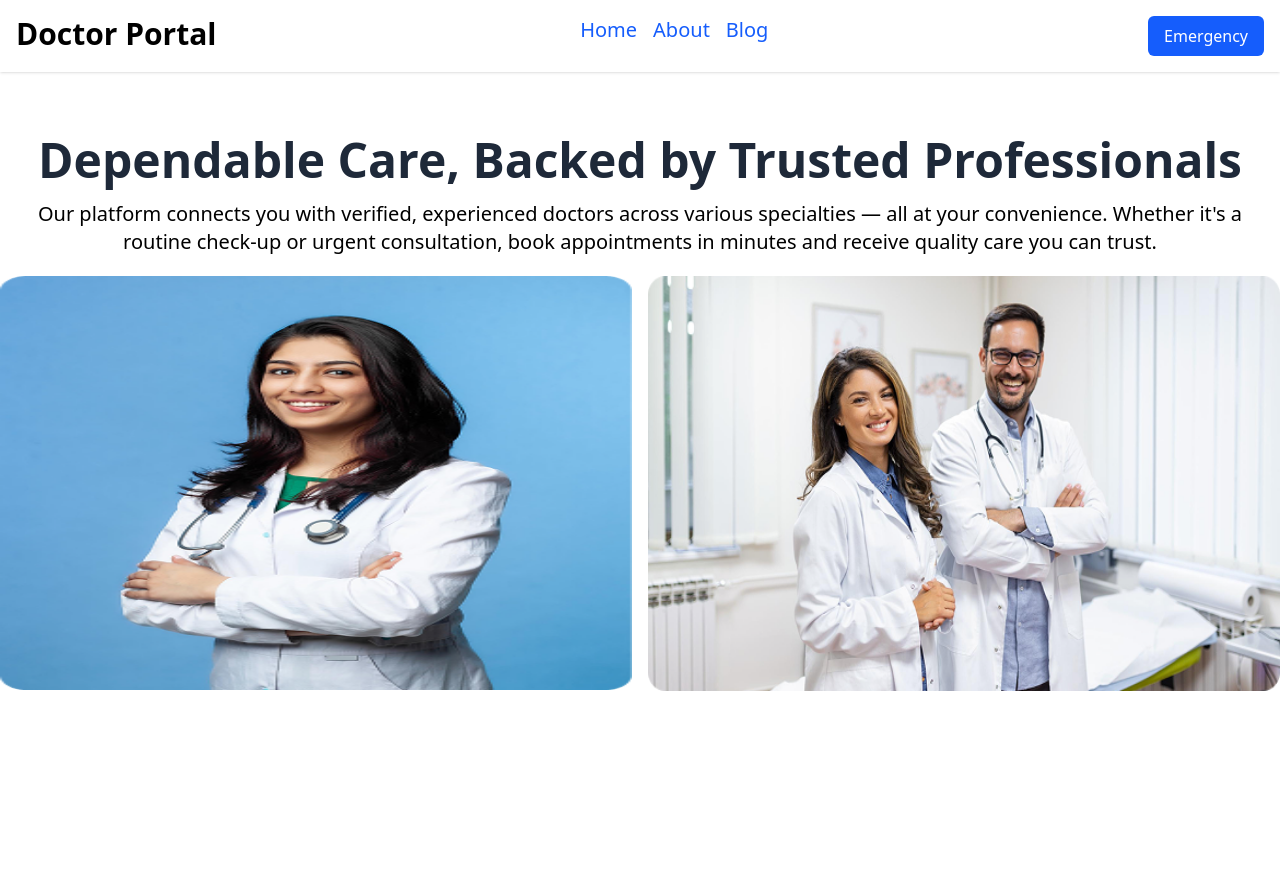
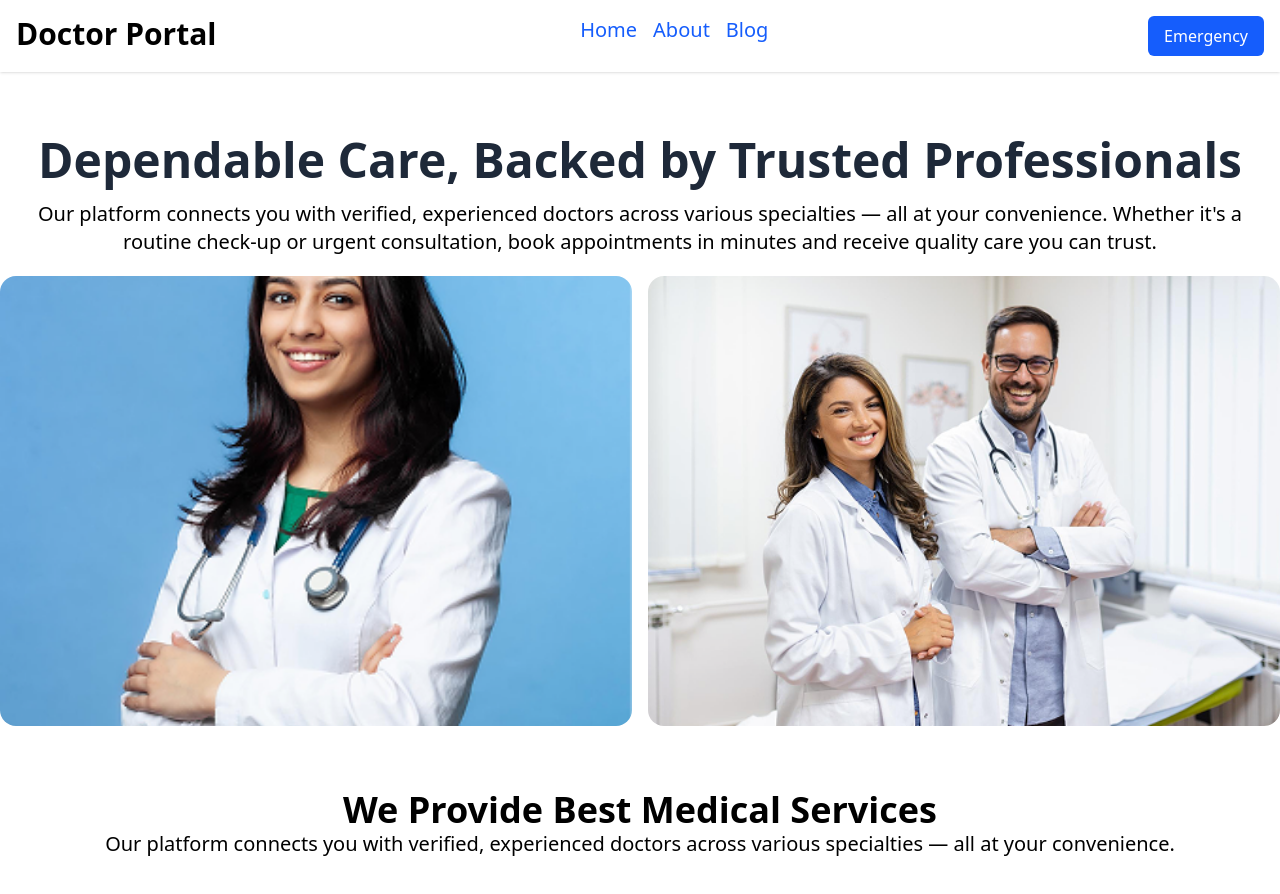
Before and after one commit to Arshad4320/doctor-portal, a React (Vite) app: page / in a window 1280 px wide. Shown: the top 894 px of the page. Built offline with nearby package versions, Linux system fonts and the light colour scheme.

Commit message:
banner and navbar done

```diff
--- /dev/null
+++ b/src/components/bestDoctors/BestDoctors.jsx
@@ -0,0 +1,15 @@
+import React from "react";
+
+const BestDoctors = () => {
+  return (
+    <div className="py-16 text-center">
+      <h1 className="text-4xl font-bold">We Provide Best Medical Services</h1>
+      <span className="text-center text-xl">
+        Our platform connects you with verified, experienced doctors across
+        various specialties — all at your convenience.
+      </span>
+    </div>
+  );
+};
+
+export default BestDoctors;
--- a/src/components/header/Banner.jsx
+++ b/src/components/header/Banner.jsx
@@ -16,8 +16,23 @@ const Banner = () => {
         </p>
       </div>
       <div className="grid grid-cols-1 lg:grid-cols-2 gap-4 mx-4 lg:mx-0">
-        <img className="w-full lg:h-[55%]" src={img2} alt="" />
-        <img className="w-full lg:h-[55%]" src={img} alt="" />
+        <div className="w-full h-[350px] lg:h-[450px] overflow-hidden rounded-2xl">
+          <img
+            src={img2}
+            alt="Image 1"
+            className="w-full h-full object-cover hover:scale-105  transition-transform duration-500"
+            loading="lazy"
+          />
+        </div>
+
+        <div className="w-full h-[350px] lg:h-[450px] overflow-hidden rounded-2xl">
+          <img
+            src={img}
+            alt="Image 2"
+            className="w-full h-full object-cover hover:scale-105 transition-transform duration-500"
+            loading="lazy"
+          />
+        </div>
       </div>
     </>
   );
--- a/src/components/header/Navbar.jsx
+++ b/src/components/header/Navbar.jsx
@@ -35,8 +35,8 @@ const Navbar = () => {
       </div>
       <div
         onClick={() => setOpen(!isOpen)}
-        className={`lg:hidden flex flex-col bg-white w-full px-4 duration-500 absolute ${
-          isOpen ? "left-0" : "-left-48"
+        className={`lg:hidden flex flex-col h-screen bg-white w-full px-4 duration-700  absolute ${
+          isOpen ? "left-0" : "-left-[600px]"
         }`}
       >
         {isOpen && links}
--- a/src/pages/Home/Home.jsx
+++ b/src/pages/Home/Home.jsx
@@ -1,10 +1,12 @@
 import React from "react";
 import Banner from "../../components/header/Banner";
+import BestDoctors from "../../components/bestDoctors/BestDoctors";
 
 const Home = () => {
   return (
     <div>
       <Banner />
+      <BestDoctors />
     </div>
   );
 };
```
